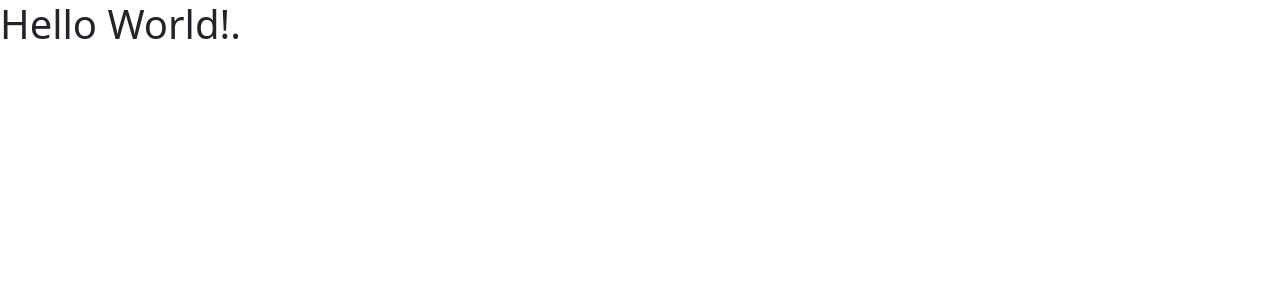
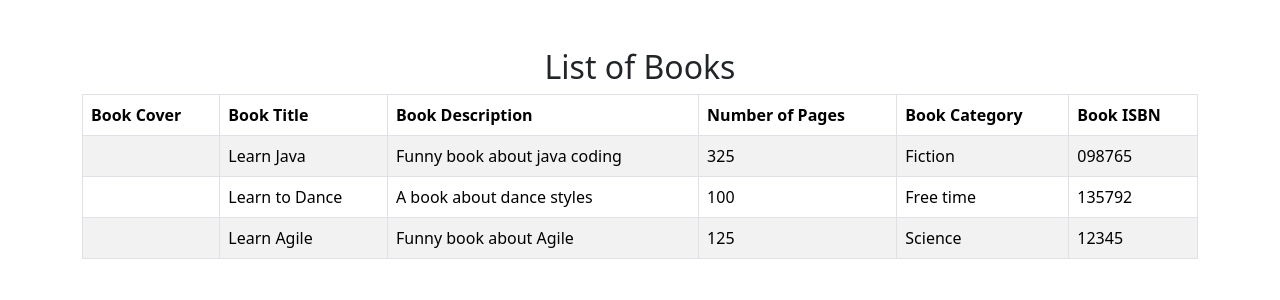
Before and after one commit to RolandasBurksa/Java-SpringBoot-Project, a React (Vite) app in the folder Spring project/front-end/: page / in a window 1280 px wide. Shown: the top 300 px of the page. Built offline with nearby package versions, Linux system fonts and the light colour scheme.

Commit message:
ListBooksComponent added

```diff
--- a/Spring project/front-end/src/App.jsx
+++ b/Spring project/front-end/src/App.jsx
@@ -1,10 +1,11 @@
 import "./App.css";
+import ListBooksComponent from "./components/ListBooksComponent";
 
 function App() {
   return (
     <>
       <div>
-        <h1>Hello World!.</h1>
+        <ListBooksComponent />
       </div>
     </>
   );
--- /dev/null
+++ b/Spring project/front-end/src/components/ListBooksComponent.jsx
@@ -0,0 +1,70 @@
+import { useState } from "react";
+
+const ListBooksComponent = () => {
+  const dummyData = [
+    {
+      id: 1,
+      bookTitle: "Learn Java",
+      bookDescription: "Funny book about java coding",
+      bookISBN: "098765",
+      bookCover: "",
+      numberOfPages: "325",
+      bookCategory: "Fiction",
+    },
+    {
+      id: 2,
+      bookTitle: "Learn to Dance",
+      bookDescription: "A book about dance styles",
+      bookISBN: "135792",
+      bookCover: "",
+      numberOfPages: "100",
+      bookCategory: "Free time",
+    },
+    {
+      id: 3,
+      bookTitle: "Learn Agile",
+      bookDescription: "Funny book about Agile",
+      bookISBN: "12345",
+      bookCover: "",
+      numberOfPages: "125",
+      bookCategory: "Science",
+    },
+  ];
+
+  const [books, setBooks] = useState(dummyData);
+
+  return (
+    <div className="container">
+      <br /> <br />
+      <h2 className="text-center"> List of Books</h2>
+      <div>
+        <table className="table table-bordered table-striped">
+          <thead>
+            <tr>
+              <th>Book Cover </th>
+              <th>Book Title </th>
+              <th>Book Description </th>
+              <th>Number of Pages </th>
+              <th>Book Category </th>
+              <th>Book ISBN </th>
+            </tr>
+          </thead>
+          <tbody>
+            {books.map((book) => (
+              <tr key={book.id}>
+                <td>{book.bookCover}</td>
+                <td>{book.bookTitle}</td>
+                <td>{book.bookDescription}</td>
+                <td>{book.numberOfPages}</td>
+                <td>{book.bookCategory}</td>
+                <td>{book.bookISBN}</td>
+              </tr>
+            ))}
+          </tbody>
+        </table>
+      </div>
+    </div>
+  );
+};
+
+export default ListBooksComponent;
```
Also changed, not shown: 1 other file (tests, documents, lock files or other folders).
